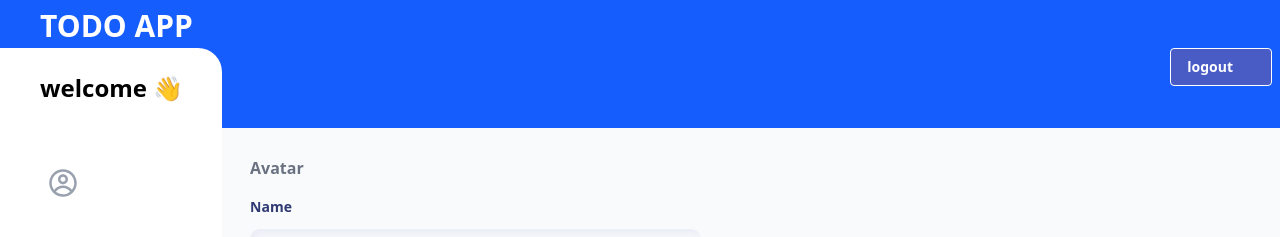
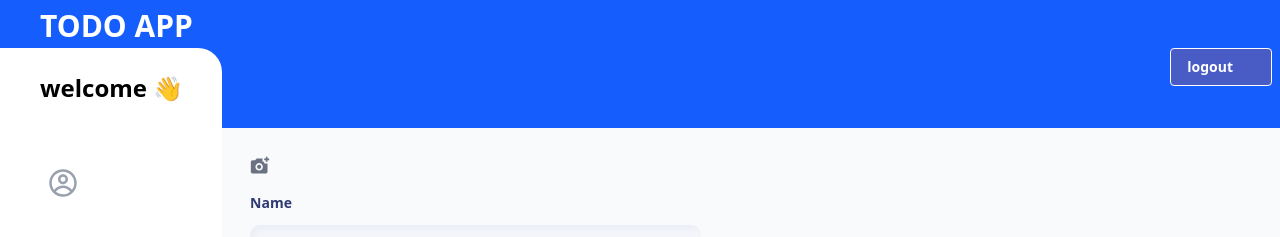
Before and after one commit to shahryar78f/todo-app, a Next.js app: page /profile in a window 1280 px wide. Shown: the top 237 px of the page. Built offline with nearby package versions, Linux system fonts and the light colour scheme; no server answers; sample sign-in values are in the browser's storage; some icons are missing.

Commit message:
style: Update `ProfileForm` label to include an icon for enhanced visual appeal

```diff
--- a/src/app/profile/_components/ProfileForm.tsx
+++ b/src/app/profile/_components/ProfileForm.tsx
@@ -94,7 +94,7 @@ function ProfileForm({ defaultValues, editMode = false, onCancel }: ProfileFormP
     <form className="flex flex-col gap-4 w-[45%]" onSubmit={handleSubmit(onSubmit)}>
       <div className="flex flex-col gap-1">
         <label htmlFor="avatar" className="text-gray-500 text-base font-semibold cursor-pointer">
-          Avatar
+          <Icon icon="material-symbols:add-a-photo" width={20} height={20} />
         </label>
         <input
         className='hidden'
```
